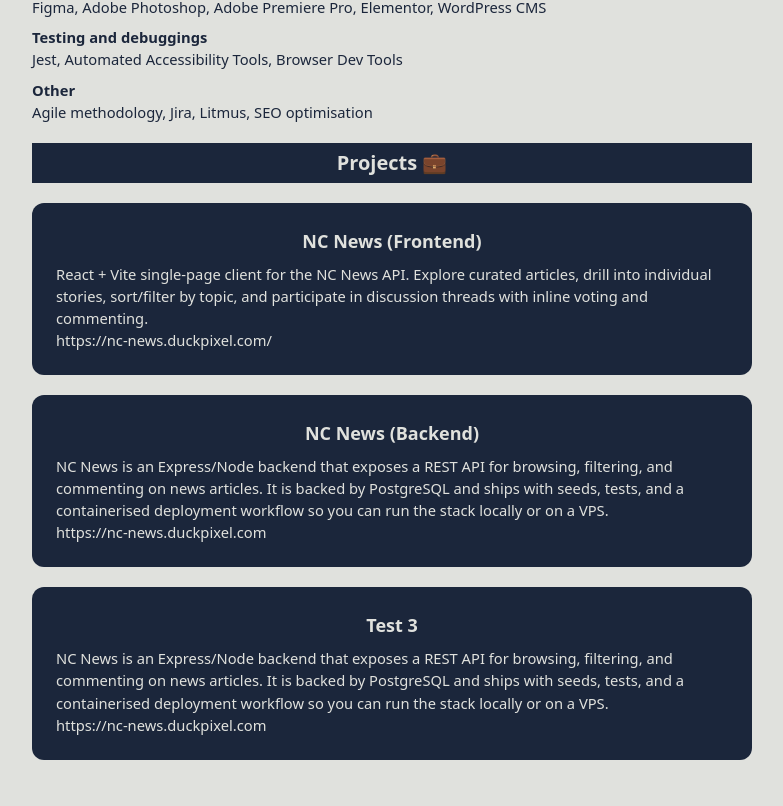
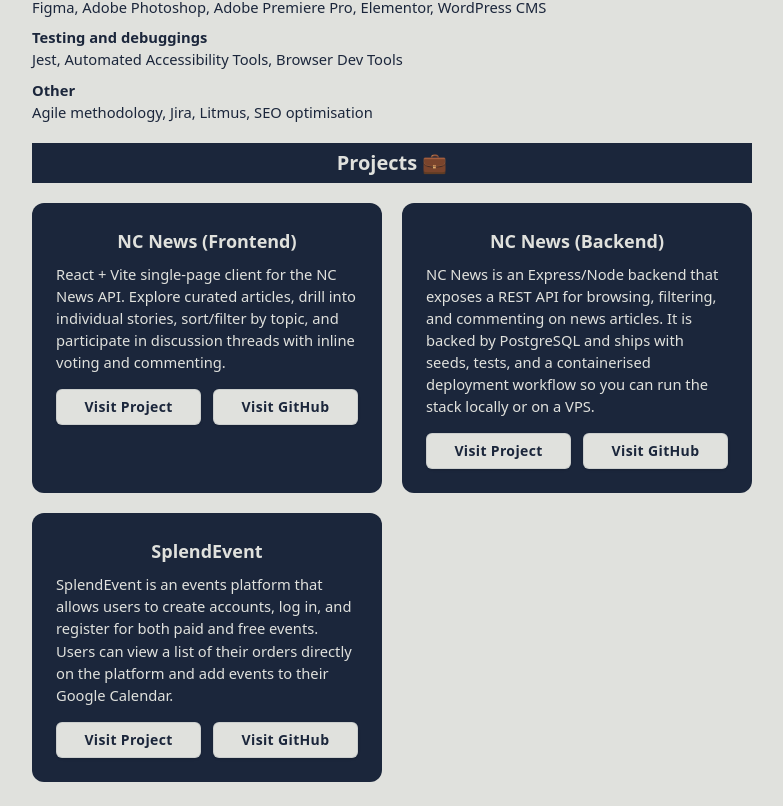
Before and after one commit to Koalaphant/andrew-portfolio, a Next.js app: page / in a window 1280 px wide. Shown: the part 679-1485 px from the top of the page, without its empty margins (248-1031 px from the left). Before the commit the page ends 1463 px from the top, so only its background shows below. Built offline with nearby package versions, Linux system fonts and the light colour scheme.

Commit message:
feat: enhance Projects component with project links and tech stack

```diff
--- a/components/Projects.tsx
+++ b/components/Projects.tsx
@@ -1,17 +1,53 @@
+import Link from "next/link";
+
 import projects from "@/data/projects";
+import { Button } from "./ui/button";
 
 export default function Projects() {
   return (
-    <div className="grid grid-cols-1 gap-5">
+    <div className="grid grid-cols-1 sm:grid-cols-2 md:grid-cols-2 lg:grid-cols-2 gap-5">
       {projects.map((project) => (
         <div key={project.name} className="p-6 rounded-xl bg-foreground">
           <h2 className="font-bold text-lg text-center text-background mb-2">
             {project.name}
           </h2>
           <p className="text-background">{project.description}</p>
-          <a className="text-background" href={project.url}>
-            {project.url}
-          </a>
+          <div className="mt-4 flex items-center gap-3 w-full">
+            {project.url ? (
+              <Button
+                asChild
+                className="flex-1 bg-background text-foreground hover:bg-background/90 border border-foreground/10 shadow-sm transition-all"
+              >
+                <Link
+                  href={project.url}
+                  target="_blank"
+                  rel="noreferrer noopener"
+                  className="flex w-full items-center justify-center gap-2"
+                >
+                  <span className="font-semibold tracking-wide">
+                    Visit Project
+                  </span>
+                </Link>
+              </Button>
+            ) : null}
+            {project.gitHubUrl ? (
+              <Button
+                asChild
+                className="flex-1 bg-background text-foreground hover:bg-background/90 border border-foreground/10 shadow-sm transition-all"
+              >
+                <Link
+                  href={project.gitHubUrl}
+                  target="_blank"
+                  rel="noreferrer noopener"
+                  className="flex w-full items-center justify-center gap-2"
+                >
+                  <span className="font-semibold tracking-wide">
+                    Visit GitHub
+                  </span>
+                </Link>
+              </Button>
+            ) : null}
+          </div>
         </div>
       ))}
     </div>
--- a/data/projects.ts
+++ b/data/projects.ts
@@ -3,6 +3,7 @@ export interface Project {
   url?: string;
   description: string;
   gitHubUrl: string;
+  techUsed: string[];
 }
 
 const projects: Project[] = [
@@ -11,6 +12,7 @@ const projects: Project[] = [
     url: "https://nc-news.duckpixel.com/",
     description:
       "React + Vite single-page client for the NC News API. Explore curated articles, drill into individual stories, sort/filter by topic, and participate in discussion threads with inline voting and commenting.",
+    techUsed: ["React 18", "TypeScript", "Vite", "React Router DOM", "Axios"],
     gitHubUrl: "https://github.com/Koalaphant/nc-news-proj",
   },
   {
@@ -18,14 +20,23 @@ const projects: Project[] = [
     url: "https://nc-news.duckpixel.com",
     description:
       "NC News is an Express/Node backend that exposes a REST API for browsing, filtering, and commenting on news articles. It is backed by PostgreSQL and ships with seeds, tests, and a containerised deployment workflow so you can run the stack locally or on a VPS.",
+    techUsed: ["Node.js", "Express", "PostgreSQL", "Jest + Supertest"],
     gitHubUrl: "https://github.com/Koalaphant/nc-news",
   },
   {
-    name: "Test 3",
-    url: "https://nc-news.duckpixel.com",
+    name: "SplendEvent",
+    url: "https://splendevent.vercel.app",
     description:
-      "NC News is an Express/Node backend that exposes a REST API for browsing, filtering, and commenting on news articles. It is backed by PostgreSQL and ships with seeds, tests, and a containerised deployment workflow so you can run the stack locally or on a VPS.",
-    gitHubUrl: "https://github.com/Koalaphant/nc-news",
+      "SplendEvent is an events platform that allows users to create accounts, log in, and register for both paid and free events. Users can view a list of their orders directly on the platform and add events to their Google Calendar.",
+    techUsed: [
+      "Next.js 14",
+      "TypeScript",
+      "Tailwind CSS",
+      "Prisma + PostgreSQL",
+      "Clerk Auth",
+      "Stripe",
+    ],
+    gitHubUrl: "https://github.com/Koalaphant/events-platform",
   },
 ];
 
--- a/package.json
+++ b/package.json
@@ -17,7 +17,7 @@
     "clsx": "^2.1.1",
     "dotenv": "^17.2.3",
     "lucide-react": "^0.553.0",
-    "next": "16.0.1",
+    "next": "^16.0.8",
     "next-themes": "^0.4.6",
     "react": "19.2.0",
     "react-dom": "19.2.0",
```
Also changed, not shown: 1 other file (tests, documents, lock files or other folders).
